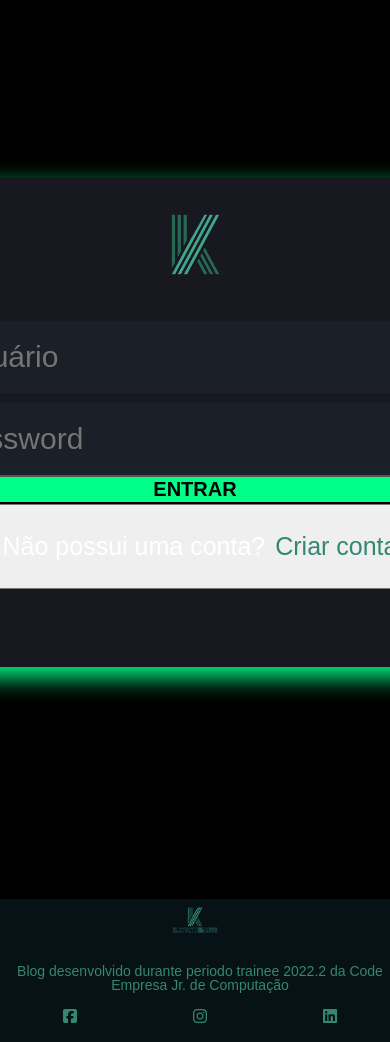
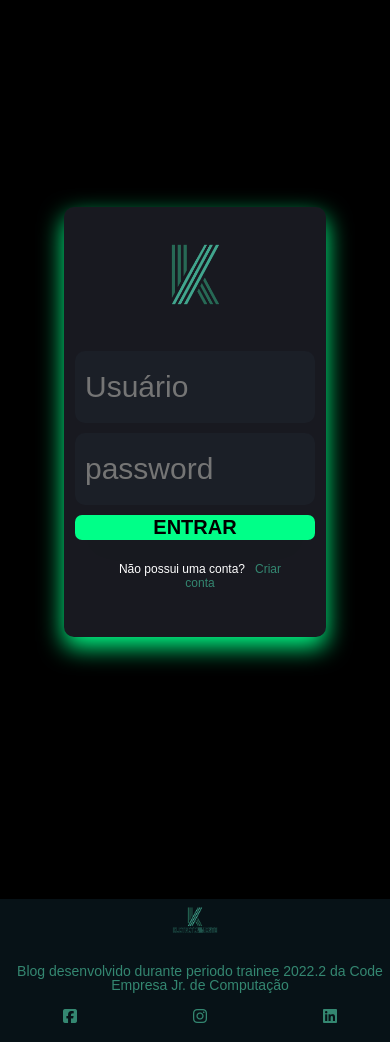
Before and after one commit to KleitonEwerton/kletretenimento, a PHP site: page /app/views/site/login.view.php in a window 390 px wide; the page is wider, and only the part inside the window is pictured. Shown: the part 101-1143 px from the top of that part. Run offline with PHP 8.4, Linux system fonts and the light colour scheme; some libraries are stand-ins or nearby versions; some web fonts are replaced.

Commit message:
resolve problemas no login

```diff
--- a/app/Controllers/LoginController.php
+++ b/app/Controllers/LoginController.php
@@ -16,7 +16,7 @@ class LoginController extends Controller
     {
 
 
-        $name = filter_input(INPUT_POST, 'name', FILTER_SANITIZE_STRING);
+        $name = filter_input(INPUT_POST, 'name');
         $password =  filter_input(INPUT_POST, 'password', FILTER_SANITIZE_SPECIAL_CHARS);
 
 
@@ -27,7 +27,6 @@ class LoginController extends Controller
             $_SESSION['id'] = 'ativo';
             return redirect('dashboard');
         } else {
-            echo "<script>alert('Usuario ou senha incorretos!');</script>";
             return view('site/login');
         }
     }
--- a/app/views/site/login.view.php
+++ b/app/views/site/login.view.php
@@ -9,8 +9,8 @@
 </head>
 
 <body>
-	<?php include __DIR__ .'/../includes/navbar.php' ?>
-
+	<?php include __DIR__ . '/../includes/navbar.php' ?>
+	<div class="conteudo">
 		<section class="area-login">
 			<div class="login">
 				<div>
@@ -18,14 +18,15 @@
 				</div>
 
 				<form method="POST" action="/login/logar">
-					<input type="text" name="name" placeholder="Usuário" autofocus>
-					<input type="text" name="password" placeholder="password" >
-					<button type="submit"> entrar <button>
+					<input type="text" required name="name" placeholder="Usuário" autofocus>
+					<input type="password" required name="password" placeholder="password">
+					<button type="submit"> entrar </button>
 				</form>
 				<p>Não possui uma conta?<a href="#">Criar conta</a></p>
 			</div>
 		</section>
-  		<?php include __DIR__ .'/../includes/footer.php' ?>
+	</div>
+	<?php include __DIR__ . '/../includes/footer.php' ?>
 </body>
 
 </html>
--- a/public/css/styleslogin.css
+++ b/public/css/styleslogin.css
@@ -1,26 +1,16 @@
-body{
-	background-color: #1B1F27;
+body {
+  background-color: #1b1f27;
   font-family: Arial, Helvetica, sans-serif;
-
-
-
 }
 
-.area-login{
-
+.area-login {
   display: flex;
   height: 100vh;
   align-items: center;
   justify-content: center;
-	align-items: center;
-
-
-
-
-
 }
 
-.login{
+.login {
   display: flex;
   flex-direction: column;
   align-items: center;
@@ -30,69 +20,91 @@ body{
   height: 420px;
   border-radius: 10px;
   padding: 35px;
-	box-shadow: 0px 10px 25px #00FF88;
+  box-shadow: 0px 10px 25px #00ff88;
 }
 
-
-
-
-
-.login form{
+.login form {
   display: flex;
   flex-direction: column;
   width: 500px;
 
   margin-top: 30px;
-
-
 }
 
-.login input{
+.login input {
   margin-top: 10px;
-	background-color: #1B1F27;
+  background-color: #1b1f27;
   color: white;
   padding-left: 10px;
   border: none;
   height: 70px;
   outline: none;
   border-radius: 10px;
-
 }
 
-.login img{
+.login img {
   width: 65px;
   height: auto;
 }
 
 form [type="submit"] {
   display: block;
-	background-color: #00FF88;
+  background-color: #00ff88;
   font-size: 20px;
   text-transform: uppercase;
   font-weight: bold;
   cursor: pointer;
   box-shadow: 0px 10px 40px -12px #00ff8052;
   transition: all 0.3s ease;
-
+  margin: 10px 0;
+  border-radius: 7px;
+  border: none;
 }
 
 form [type="text"] {
-
   font-size: 30px;
 }
 
+form [type="password"] {
+	font-size: 30px;
+}
 
-p{
-
+p {
   color: white;
   text-decoration: none;
   margin-left: 10px;
   font-size: 25px;
-
 }
 
-a{
-	color: #00FF88;
+a {
+  color: #00ff88;
   text-decoration: none;
   margin-left: 10px;
 }
+
+@media (max-width: 1000px) {
+  .conteudo {
+    display: flex;
+    justify-content: center;
+  }
+
+  .area-login {
+    width: 95%;
+    text-align: center;
+  }
+
+  .login {
+    max-width: 12rem;
+	height: fit-content;
+  }
+
+  .login input,
+  .login form,
+  .login p {
+    max-width: 15rem;
+  }
+
+  .login p {
+    font-size: 12px;
+  }
+}
```
Lines whose indentation alone changed are shown as unchanged.
